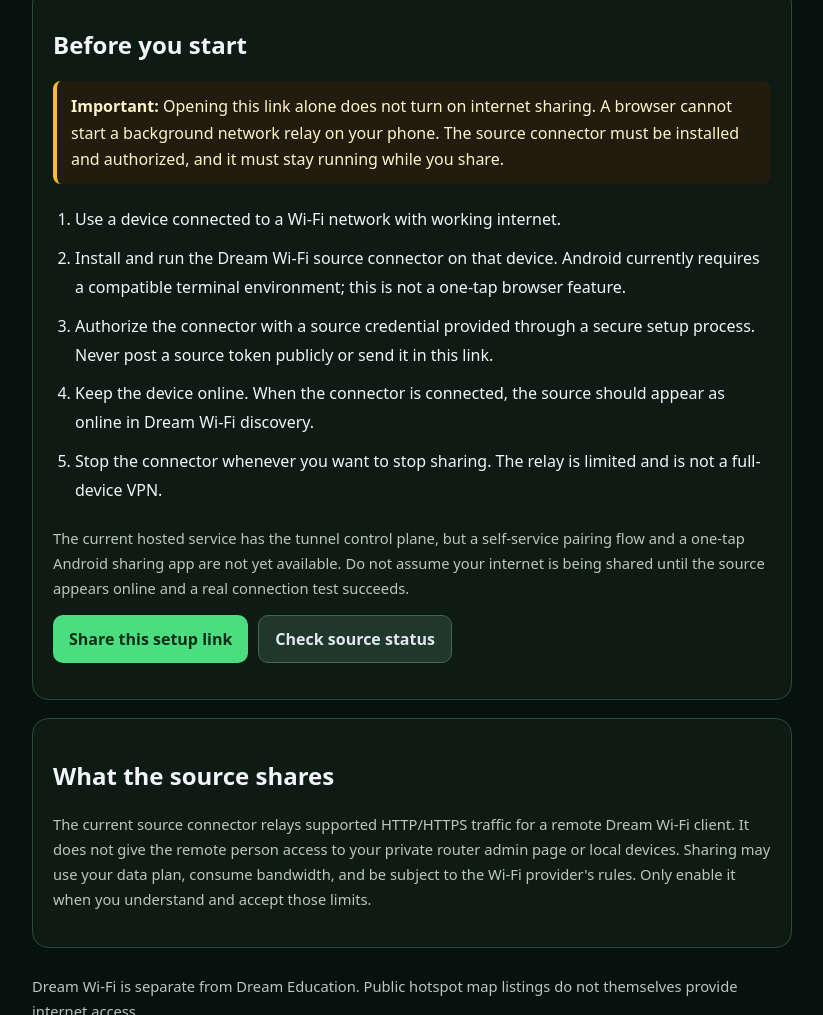
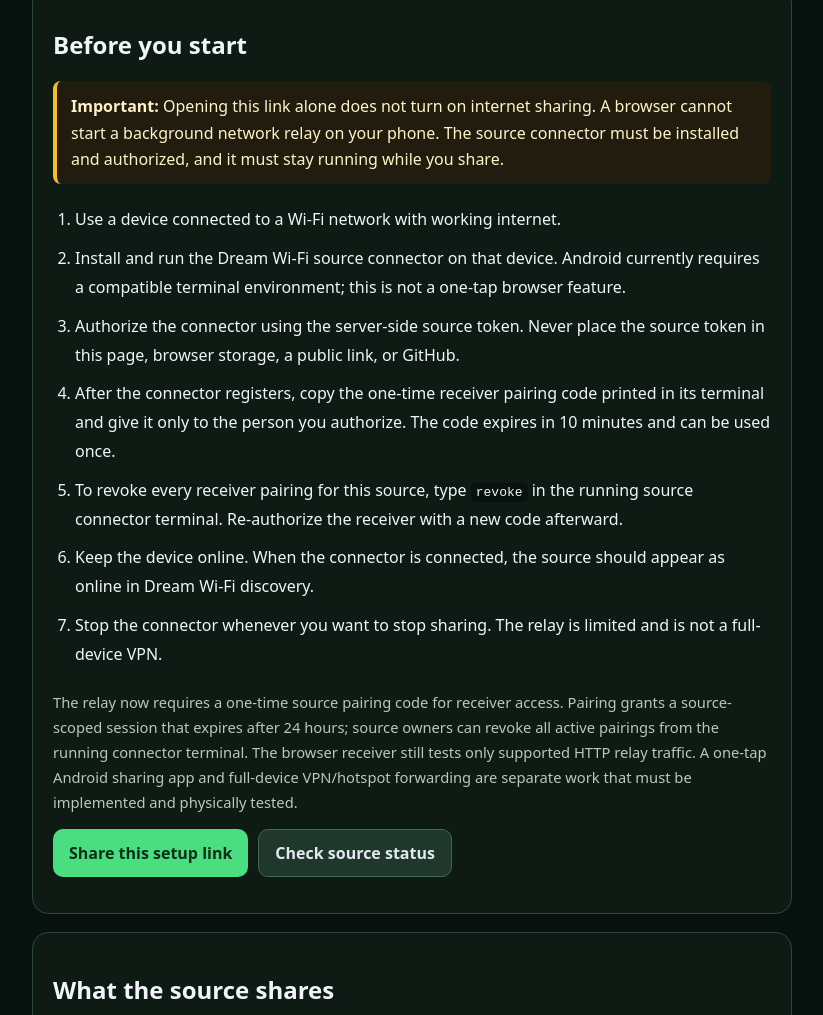
Before and after one commit to mjnr0477/dream-wifi-live, a website: page public/share.html in a window 1280 px wide. Shown: the part 364-1379 px from the top of the page, without its empty margins (228-1051 px from the left). Drawn offline with Linux system fonts and the light colour scheme.

Commit message:
docs: explain source pairing and revocation steps

```diff
--- a/public/share.html
+++ b/public/share.html
@@ -21,11 +21,13 @@
 <ol class="steps">
 <li>Use a device connected to a Wi-Fi network with working internet.</li>
 <li>Install and run the Dream Wi-Fi source connector on that device. Android currently requires a compatible terminal environment; this is not a one-tap browser feature.</li>
-<li>Authorize the connector with a source credential provided through a secure setup process. Never post a source token publicly or send it in this link.</li>
+<li>Authorize the connector using the server-side source token. Never place the source token in this page, browser storage, a public link, or GitHub.</li>
+<li>After the connector registers, copy the one-time receiver pairing code printed in its terminal and give it only to the person you authorize. The code expires in 10 minutes and can be used once.</li>
+<li>To revoke every receiver pairing for this source, type <code>revoke</code> in the running source connector terminal. Re-authorize the receiver with a new code afterward.</li>
 <li>Keep the device online. When the connector is connected, the source should appear as online in Dream Wi-Fi discovery.</li>
 <li>Stop the connector whenever you want to stop sharing. The relay is limited and is not a full-device VPN.</li>
 </ol>
-<p class="muted">The current hosted service has the tunnel control plane, but a self-service pairing flow and a one-tap Android sharing app are not yet available. Do not assume your internet is being shared until the source appears online and a real connection test succeeds.</p>
+<p class="muted">The relay now requires a one-time source pairing code for receiver access. Pairing grants a source-scoped session that expires after 24 hours; source owners can revoke all active pairings from the running connector terminal. The browser receiver still tests only supported HTTP relay traffic. A one-tap Android sharing app and full-device VPN/hotspot forwarding are separate work that must be implemented and physically tested.</p>
 <div class="row"><button id="share-link">Share this setup link</button><button class="secondary" id="check-status">Check source status</button></div>
 <p id="status" role="status" aria-live="polite"></p>
 </section>
```
